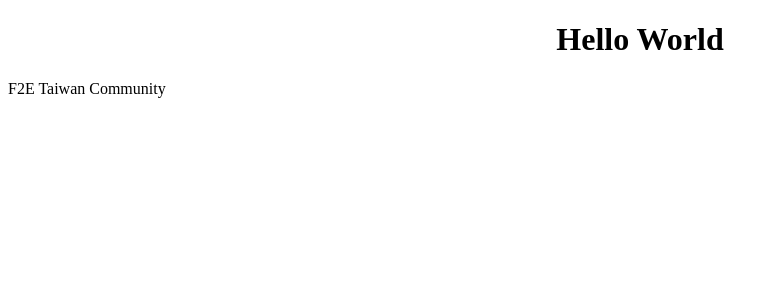
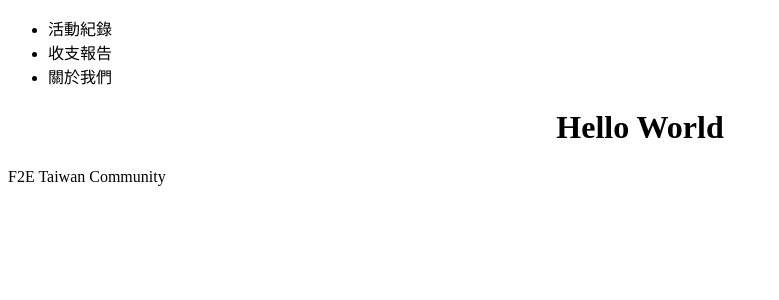
Before and after one commit to f2etw/f2etw.github.io, a Jekyll site: the page built from index.md, in a window 1280 px wide. Shown: the top 300 px of the page, without its empty margins (0-779 px from the left). Built offline with Jekyll 4.4.1, drawn with Linux system fonts in a browser that asks for light colours.

Commit message:
add navigation partial file

```diff
--- /dev/null
+++ b/_includes/nav.html
@@ -0,0 +1,7 @@
+<nav>
+	<ul id="navigation">
+		<li>活動紀錄</li>
+		<li>收支報告</li>
+		<li>關於我們</li>
+	</ul>
+</nav>
--- a/_layouts/default.html
+++ b/_layouts/default.html
@@ -8,6 +8,11 @@
 </head>
 <body>
 	<header>
+		{% if contents %}
+		{% include '../_includes/nav.html' %}
+		{% else %}
+		{% include nav.html %}
+		{% endif %}
 	</header>
 	<main id="content">
 {{ content }}{{ contents | safe }}
```
